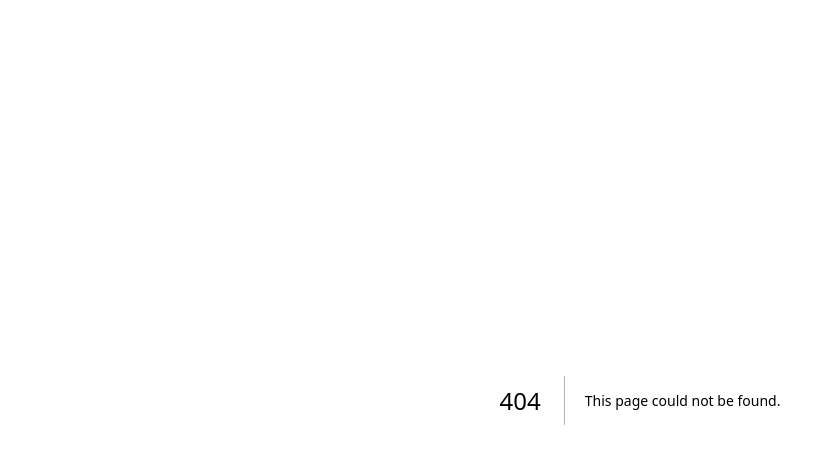
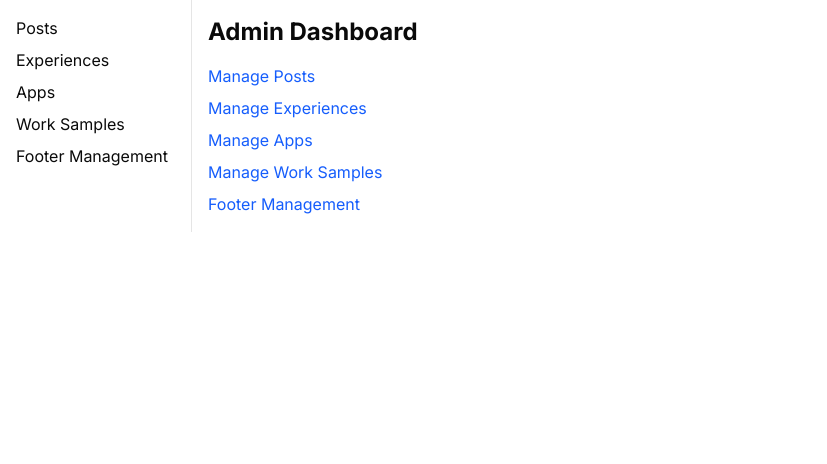
Before and after one commit to Kejsan/k-web-rev, a Next.js app: page /admin in a window 1280 px wide. Before the commit this address had no page. Shown: the top 464 px of the page, without its empty margins (0-827 px from the left). Built offline with nearby package versions, Linux system fonts and the light colour scheme; no server answers; sample sign-in values are in the browser's storage.

Commit message:
feat: add admin dashboard page and shared navigation

```diff
--- a/app/admin/layout.tsx
+++ b/app/admin/layout.tsx
@@ -3,6 +3,7 @@
 import { ReactNode, useEffect } from "react"
 import { SessionProvider, useSession } from "next-auth/react"
 import { useRouter } from "next/navigation"
+import AdminNav from "./nav"
 
 function AuthGuard({ children }: { children: ReactNode }) {
   const { status } = useSession()
@@ -24,7 +25,12 @@ function AuthGuard({ children }: { children: ReactNode }) {
 export default function AdminLayout({ children }: { children: ReactNode }) {
   return (
     <SessionProvider>
-      <AuthGuard>{children}</AuthGuard>
+      <AuthGuard>
+        <div className="flex">
+          <AdminNav />
+          <div className="flex-1">{children}</div>
+        </div>
+      </AuthGuard>
     </SessionProvider>
   )
 }
--- /dev/null
+++ b/app/admin/nav.tsx
@@ -0,0 +1,37 @@
+"use client"
+
+import Link from "next/link"
+
+export default function AdminNav() {
+  return (
+    <nav className="w-48 p-4 border-r space-y-2">
+      <ul className="space-y-2">
+        <li>
+          <Link className="hover:underline" href="/admin/posts">
+            Posts
+          </Link>
+        </li>
+        <li>
+          <Link className="hover:underline" href="/admin/experiences">
+            Experiences
+          </Link>
+        </li>
+        <li>
+          <Link className="hover:underline" href="/admin/apps">
+            Apps
+          </Link>
+        </li>
+        <li>
+          <Link className="hover:underline" href="/admin/worksamples">
+            Work Samples
+          </Link>
+        </li>
+        <li>
+          <Link className="hover:underline" href="/admin/footer">
+            Footer Management
+          </Link>
+        </li>
+      </ul>
+    </nav>
+  )
+}
--- /dev/null
+++ b/app/admin/page.tsx
@@ -0,0 +1,36 @@
+import Link from "next/link"
+
+export default function AdminDashboard() {
+  return (
+    <div className="p-4 space-y-4">
+      <h1 className="text-2xl font-bold">Admin Dashboard</h1>
+      <ul className="space-y-2">
+        <li>
+          <Link className="text-blue-600 hover:underline" href="/admin/posts">
+            Manage Posts
+          </Link>
+        </li>
+        <li>
+          <Link className="text-blue-600 hover:underline" href="/admin/experiences">
+            Manage Experiences
+          </Link>
+        </li>
+        <li>
+          <Link className="text-blue-600 hover:underline" href="/admin/apps">
+            Manage Apps
+          </Link>
+        </li>
+        <li>
+          <Link className="text-blue-600 hover:underline" href="/admin/worksamples">
+            Manage Work Samples
+          </Link>
+        </li>
+        <li>
+          <Link className="text-blue-600 hover:underline" href="/admin/footer">
+            Footer Management
+          </Link>
+        </li>
+      </ul>
+    </div>
+  )
+}
```
